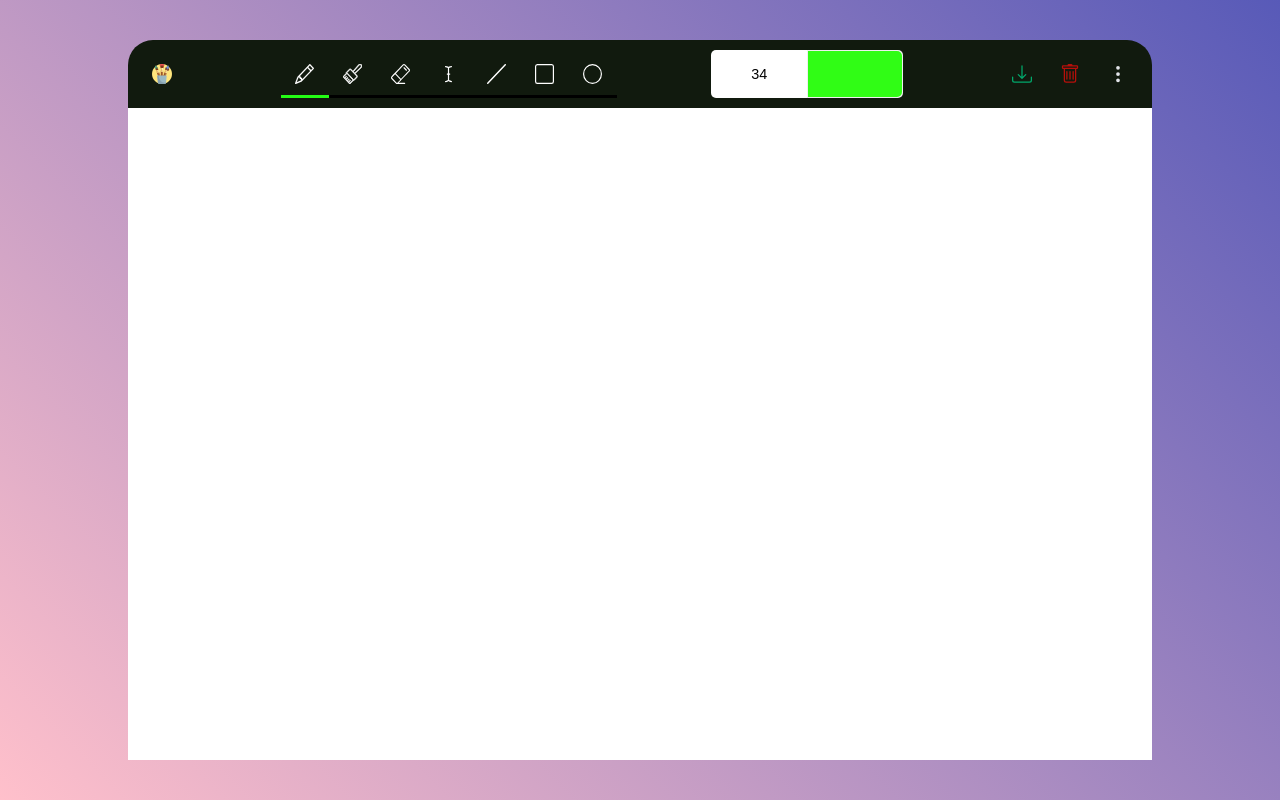
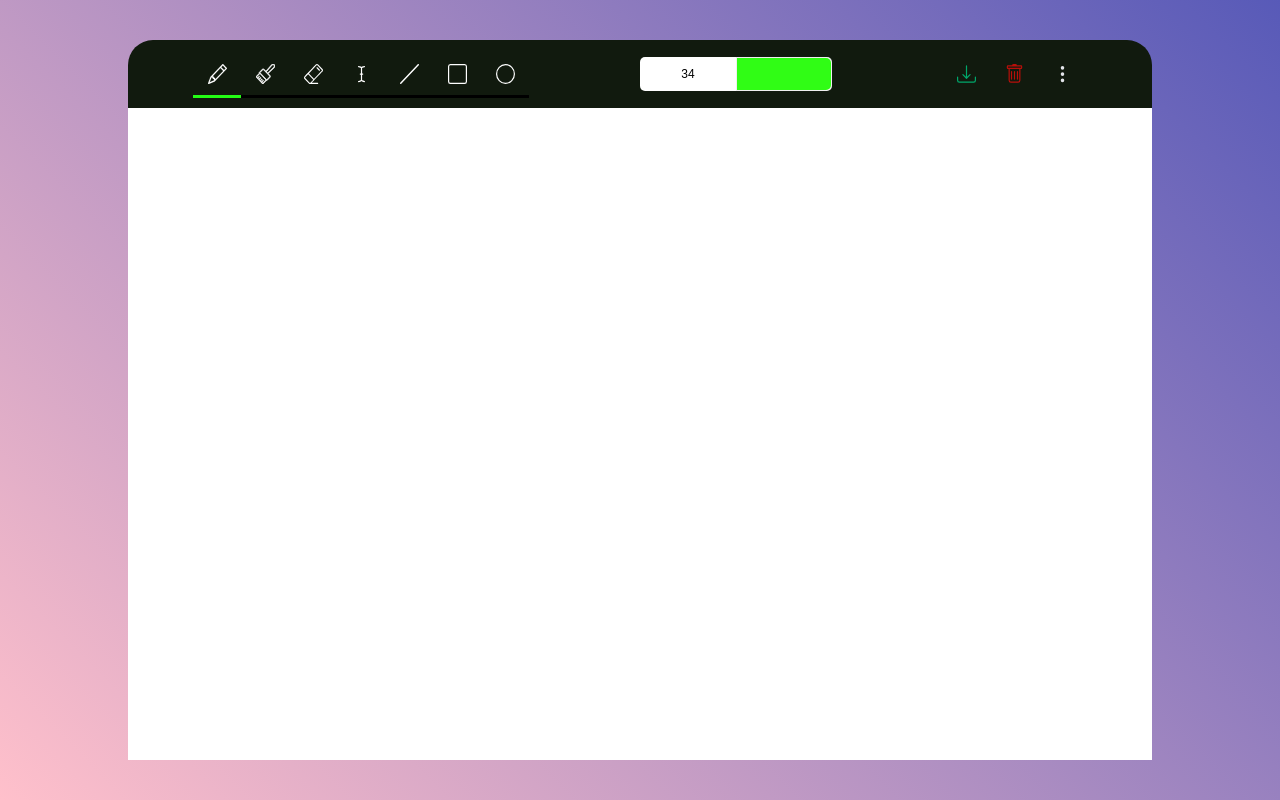
Before and after one commit to Nate-JS/Paint-55, a React (Create React App) app: page / in a window 1280 px wide. Built offline with nearby package versions, Linux system fonts and the light colour scheme.

Commit message:
Added the `fill` functionality

```diff
--- a/src/App/App.css
+++ b/src/App/App.css
@@ -4,5 +4,4 @@
   border-radius: 25px 25px 0 0;
   display: flex;
   flex-direction: column;
-  overflow: hidden;
 }
--- a/src/App/components/Toolbar/Toolbar.css
+++ b/src/App/components/Toolbar/Toolbar.css
@@ -1,7 +1,9 @@
 .toolbar {
   background-color: var(--toolbar-color);
   display: flex;
-  justify-content: space-between;
+  justify-content: space-around;
   align-items: center;
   padding: 10px;
+  border-radius: 25px 25px 0 0;
+
 }
--- a/src/App/components/Toolbar/Toolbar.js
+++ b/src/App/components/Toolbar/Toolbar.js
@@ -9,7 +9,6 @@ import InputSize from './components/InputSize/InputSize';
 import Group from './components/Group/Group';
 
 // Importing icons
-import favicon from '../../../images/icons/favicon.svg';
 import pencilIcon from '../../../images/icons/pencil.svg';
 import brushIcon from '../../../images/icons/brush.svg';
 import eraserIcon from '../../../images/icons/eraser.svg';
@@ -26,16 +25,13 @@ export default function Toolbar() {
     return (
         <div className="toolbar">
             <Group>
-                <SimpleIconButton id="simpleIconButton-chevron-left" icon={favicon} disabled />
-            </Group>
-            <Group>
                 <IndicatorIconButton id="indicatorIconButton-pencil" icon={pencilIcon} />
                 <IndicatorIconButton id="indicatorIconButton-brush" icon={brushIcon} />
                 <IndicatorIconButton id="indicatorIconButton-eraser" icon={eraserIcon} />
-                <IndicatorIconButton id="indicatorIconButton-text" icon={textIcon} />
+                <IndicatorIconButton id="indicatorIconButton-text" icon={textIcon} dropup />
                 <IndicatorIconButton id="indicatorIconButton-line" icon={lineIcon} />
-                <IndicatorIconButton id="indicatorIconButton-rectangle" icon={rectangleIcon} />
-                <IndicatorIconButton id="indicatorIconButton-circle" icon={circleIcon} />
+                <IndicatorIconButton id="indicatorIconButton-rectangle" icon={rectangleIcon} dropup />
+                <IndicatorIconButton id="indicatorIconButton-circle" icon={circleIcon} dropup />
             </Group>
             <Group>
                 <InputSize id="input-size" />
--- a/src/App/components/Toolbar/components/Group/Group.css
+++ b/src/App/components/Toolbar/components/Group/Group.css
@@ -1,4 +1,5 @@
 .group {
   display: flex;
   align-items: center;
+  justify-content: center;
 }
--- a/src/App/components/Toolbar/components/IndicatorIconButton/IndicatorIconButton.css
+++ b/src/App/components/Toolbar/components/IndicatorIconButton/IndicatorIconButton.css
@@ -3,6 +3,8 @@
   height: var(--toolbar-item-height);
   padding: calc(var(--toolbar-item-width) * 0.3);
   position: relative;
+  top: 0;
+  left: 0;
 }
 
 .indicatorIconButton__icon {
@@ -19,11 +21,53 @@
   height: 3px;
   background-color: rgb(0, 0, 0);
 }
+
+.dropup--disabled {
+  display: none;
+}
+
+.dropup {
+  position: absolute;
+  left: 0;
+  top: 0;
+  width: 100%;
+  border-radius: 10px 10px 0 0 ;
+  height: calc(.7 * var(--toolbar-item-height));
+  background-color: var(--toolbar-color);
+  transform: translateY(calc( 0* var(--toolbar-item-height)));
+  transform-origin: bottom;
+  transition: all 300ms ease-in-out;
+
+  filter: opacity(0%);
+  display: flex;
+  justify-content: space-around;
+  align-items: center;
+
+
+}
+
+.indicatorIconButton--selected:hover .dropup{
+  filter: opacity(100%);
+  transform: translateY(calc(-.8 * var(--toolbar-item-height)));
+}
+
+
+.dropup__text {
+  font-size: 10px;
+  color: white;
+}
+
+.dropup__checkbox {
+  width: 10px;
+  height: 10px;
+}
+
 .indicatorIconButton:not(.indicatorIconButton--selected):hover:after {
   background-color: rgb(37, 37, 37);
 
 }
 
+
 .indicatorIconButton.indicatorIconButton--selected:after {
   background-color:rgb(36, 253, 21);
 }
--- a/src/App/components/Toolbar/components/IndicatorIconButton/IndicatorIconButton.js
+++ b/src/App/components/Toolbar/components/IndicatorIconButton/IndicatorIconButton.js
@@ -5,7 +5,7 @@ import { useSelector, useDispatch } from 'react-redux';
 import setSelectedItem from '../../../../../actions/setSelectedItem';
 
 
-export default function IndicatorIconButton({ id, icon }) {
+export default function IndicatorIconButton({ id, icon, dropup }) {
     const dispatch = useDispatch();
     const selectedItemId = useSelector(state => state.selectedItem)
 
@@ -23,6 +23,14 @@ export default function IndicatorIconButton({ id, icon }) {
             onClick={handleClick}
         >
             <img className="indicatorIconButton__icon" src={icon} alt="icon-button" />
+            <div className={dropup ? "dropup" : "dropup--disabled"}>
+                <label className="dropup__text">Fill</label>
+                <input
+                    className="dropup__checkbox"
+                    onClick={handleClick}
+                    type="checkbox"
+                />
+            </div>
         </div>
     )
 }
--- a/src/App/components/Toolbar/components/InputColor/InputColor.css
+++ b/src/App/components/Toolbar/components/InputColor/InputColor.css
@@ -1,12 +1,12 @@
 .inputColor {
   width: calc(2 * var(--toolbar-item-width));
-  height: var(--toolbar-item-height);
+  height: calc(.7 * var(--toolbar-item-height));
 }
 input[type="color"] {
 	-webkit-appearance: none;
   border: none;
   width: calc(2 * var(--toolbar-item-width));
-  height: var(--toolbar-item-height);
+  height: calc(.7 * var(--toolbar-item-height));
   outline: none;
   border-radius: 0 5px 5px 0;
 
--- a/src/App/components/Toolbar/components/InputSize/InputSize.css
+++ b/src/App/components/Toolbar/components/InputSize/InputSize.css
@@ -1,6 +1,6 @@
 .inputSize {
   width: calc(2 * var(--toolbar-item-width));
-  height: var(--toolbar-item-height);
+  height: calc(.7 * var(--toolbar-item-height));
   text-align: center;
 }
 
@@ -8,7 +8,7 @@ input[type="number"] {
   text-align: center;
   padding-left: 15px;
   border: none;
-  font-size: calc(.3* var(--toolbar-item-width));
+  font-size: calc(.25* var(--toolbar-item-width));
   outline: none;
   border-radius: 5px 0 0 5px;
 }
--- a/src/App/components/Workspace/Workspace.js
+++ b/src/App/components/Workspace/Workspace.js
@@ -47,33 +47,29 @@ class Workspace extends Component {
 
         switch (this.selectedItem) {
             case "indicatorIconButton-pencil":
-                // Updaing the current item, color and width
                 this.updateDrawingProperties()
 
-                // Drawing a circle if the mouse is down
                 if (this.isMouseDown) {
-                    // Drawing the circle
                     this.drawCircle(this.canvasContext, this.mousePosition, this.selectedWidth, this.selectedWidth, this.selectedColor, this.selectedColor, true)
                 }
                 break;
 
             case "indicatorIconButton-eraser":
-                // Updaing the current item, color and width
                 this.updateDrawingProperties()
 
-                // Drawing a circle if the mouse is down
                 if (this.isMouseDown) {
-                    // Drawing the circle
                     this.drawCircle(this.canvasContext, this.mousePosition, this.selectedWidth, this.selectedWidth, "#ffffff", "#ffffff", true)
                 }
                 break;
 
+            case "indicatorIconButton-brush":
+                this.updateDrawingProperties()
 
-            /*
-                To draw a line we need two important things
-                1) Fixed point
-                2) Movable point (for the user to decied where the line will be visiually)
-            */
+                if (this.isMouseDown) {
+                    this.drawRectangle(this.canvasContext, new Vector((this.mousePosition.x - this.selectedWidth / 2), (this.mousePosition.y - this.selectedWidth / 2)), this.selectedWidth, this.selectedWidth, this.selectedWidth, this.selectedColor, this.selectedColor, true)
+                }
+                break;
+
             case "indicatorIconButton-line":
                 this.updateDrawingProperties()
                 if (this.currentObjectState === 0) {
```
